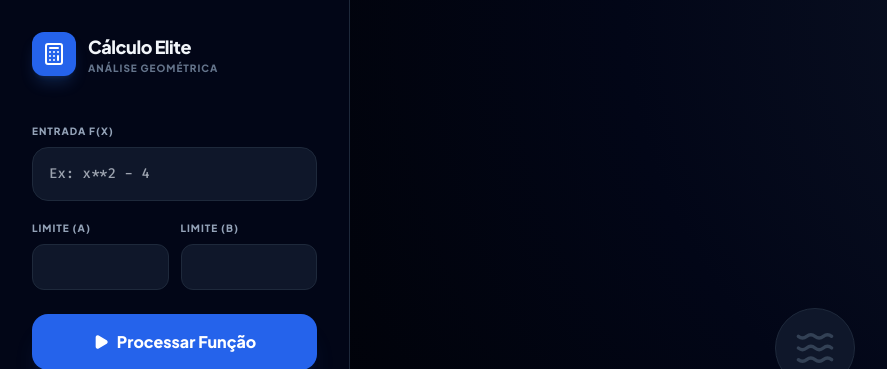
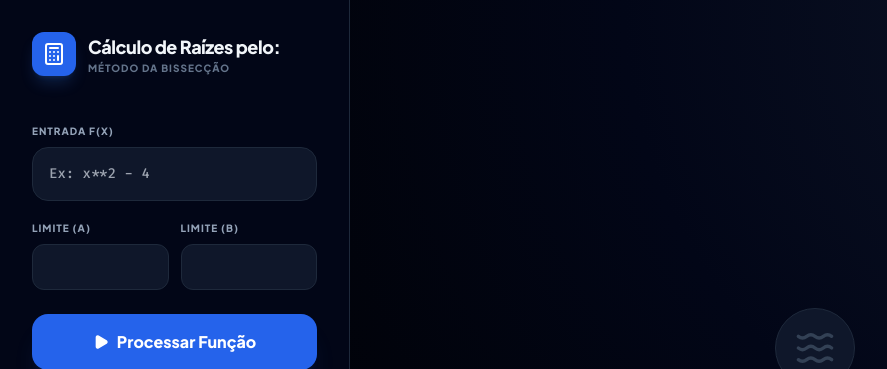
Before and after one commit to Bonucci22/projeto-python, a Flask app: page / in a window 1280 px wide. Shown: the top 369 px of the page, without its empty margins (0-887 px from the left). Run offline with Flask 3, Linux system fonts and the light colour scheme; some libraries are stand-ins or nearby versions.

```diff
--- a/templates/index.html
+++ b/templates/index.html
@@ -21,8 +21,8 @@
                 <i data-lucide="calculator" class="w-6 h-6 text-white"></i>
             </div>
             <div>
-                <h1 class="text-lg font-extrabold tracking-tight">Cálculo Elite</h1>
-                <p class="text-[10px] text-slate-500 font-bold uppercase tracking-widest">Análise Geométrica</p>
+                <h1 class="text-lg font-extrabold tracking-tight">Cálculo de Raízes pelo:</h1>
+                <p class="text-[10px] text-slate-500 font-bold uppercase tracking-widest">Método da Bissecção</p>
             </div>
         </div>
 
```
